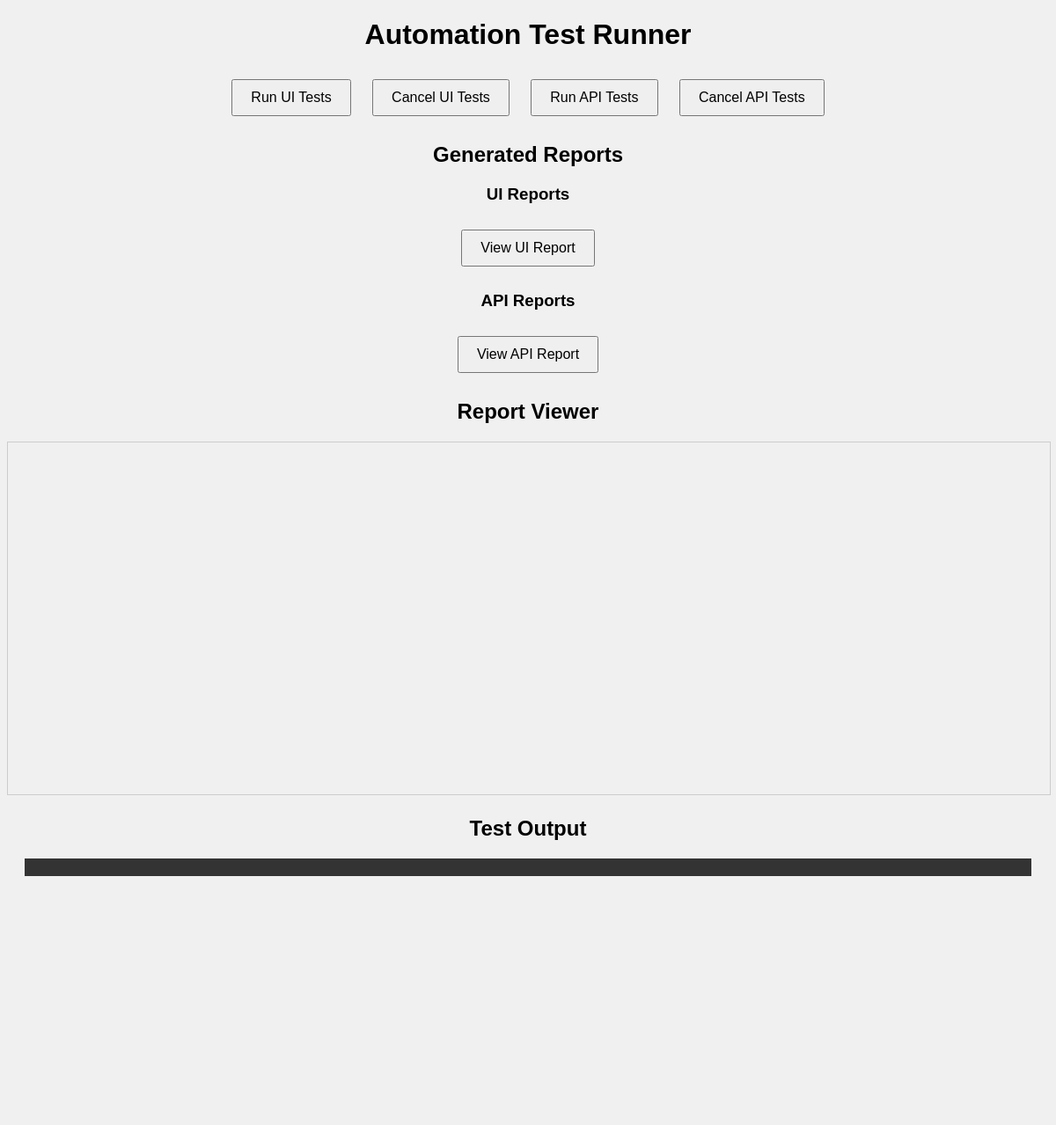
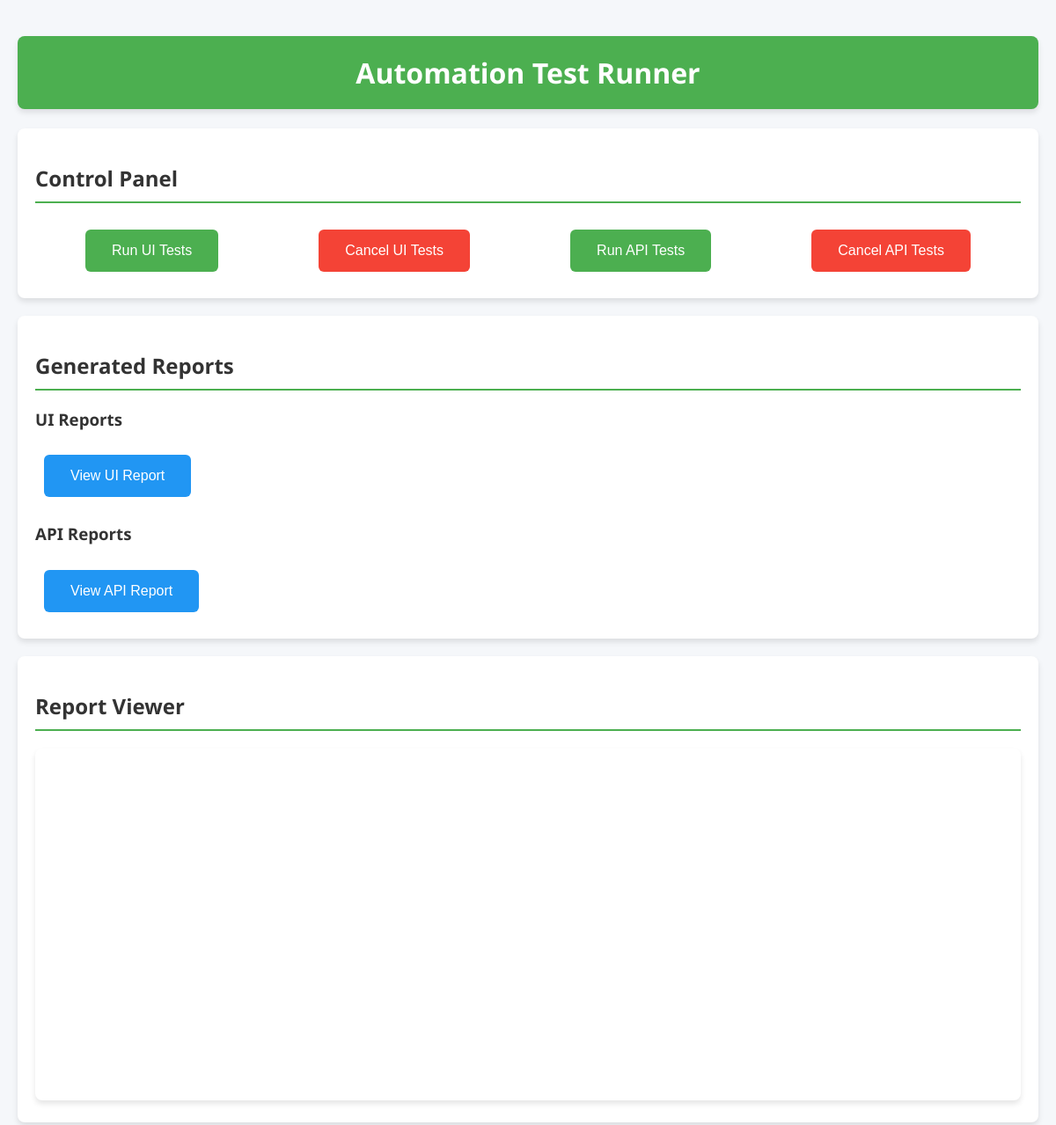
Before and after one commit to USB-Proyecto-de-grado/automation-test, an Electron app: page app/index.html in a window 1200 px wide. Shown: the top 1279 px of the page at 88% size. Before the commit the page ends 1016 px from the top, so only its background shows below. Drawn offline with Linux system fonts and the light colour scheme; no server answers.

Commit message:
Change structure

```diff
--- a/app/index.html
+++ b/app/index.html
@@ -7,32 +7,42 @@
   <link rel="stylesheet" href="style.css">
 </head>
 <body>
+  <div class="container">
+    <header>
       <h1>Automation Test Runner</h1>
+    </header>
 
-  <div id="controls">
-    <button id="run-ui-tests">Run UI Tests</button>
-    <button id="cancel-ui-tests">Cancel UI Tests</button>
-    <button id="run-api-tests">Run API Tests</button>
-    <button id="cancel-api-tests">Cancel API Tests</button>
+    <section id="controls">
+      <h2>Control Panel</h2>
+      <div class="button-group">
+        <button id="run-ui-tests" class="btn-primary">Run UI Tests</button>
+        <button id="cancel-ui-tests" class="btn-secondary">Cancel UI Tests</button>
+        <button id="run-api-tests" class="btn-primary">Run API Tests</button>
+        <button id="cancel-api-tests" class="btn-secondary">Cancel API Tests</button>
       </div>
+    </section>
 
-  <div id="reports">
+    <section id="reports">
       <h2>Generated Reports</h2>
+      <div class="report-section">
         <h3>UI Reports</h3>
-    <button id="view-ui-report">View UI Report</button>
+        <button id="view-ui-report" class="btn-report">View UI Report</button>
+      </div>
+      <div class="report-section">
         <h3>API Reports</h3>
-    <button id="view-api-report">View API Report</button>
+        <button id="view-api-report" class="btn-report">View API Report</button>
       </div>
+    </section>
 
-  <!-- iframe para mostrar el reporte -->
-  <div id="report-viewer">
+    <section id="report-viewer">
       <h2>Report Viewer</h2>
       <iframe id="report-frame" src="" width="100%" height="400px"></iframe>
-  </div>
+    </section>
 
-  <div id="output">
+    <section id="output">
       <h2>Test Output</h2>
       <pre id="test-output"></pre>
+    </section>
   </div>
 
   <script src="script.js"></script>
--- a/app/main.js
+++ b/app/main.js
@@ -92,14 +92,14 @@ ipcMain.on('run-api-tests', (event) => {
 
 // Cargar el reporte más reciente de UI
 ipcMain.on('view-ui-report', (event) => {
-  const uiReportPath = getLatestReport(path.join(__dirname, '../reports/ui'));
+  const uiReportPath = getLatestReport(path.join(__dirname, '../../reports/ui'));
   console.log("Mostrando reporte UI:", uiReportPath);
   event.sender.send('load-report', uiReportPath ? `file://${uiReportPath}` : null);
 });
 
 // Cargar el reporte más reciente de API
 ipcMain.on('view-api-report', (event) => {
-  const apiReportPath = getLatestReport(path.join(__dirname, '../reports/api'));
+  const apiReportPath = getLatestReport(path.join(__dirname, '../../reports/api'));
   console.log("Mostrando reporte API:", apiReportPath);
   event.sender.send('load-report', apiReportPath ? `file://${apiReportPath}` : null);
 });
--- a/app/style.css
+++ b/app/style.css
@@ -1,41 +1,96 @@
 body {
-    font-family: Arial, sans-serif;
-    text-align: center;
-    background-color: #f0f0f0;
+    font-family: 'Segoe UI', Tahoma, Geneva, Verdana, sans-serif;
+    background-color: #f5f7fa;
+    color: #333;
+    margin: 0;
+    padding: 0;
   }
 
-  #controls {
-    margin: 20px;
+  .container {
+    max-width: 1200px;
+    margin: 0 auto;
+    padding: 20px;
+  }
+
+  header h1 {
+    background-color: #4CAF50;
+    color: white;
+    padding: 20px;
+    text-align: center;
+    border-radius: 8px;
+    box-shadow: 0px 4px 6px rgba(0, 0, 0, 0.1);
+  }
+
+  #controls, #reports, #report-viewer, #output {
+    background-color: white;
+    padding: 20px;
+    margin: 20px 0;
+    border-radius: 8px;
+    box-shadow: 0px 4px 6px rgba(0, 0, 0, 0.1);
+  }
+
+  h2 {
+    border-bottom: 2px solid #4CAF50;
+    padding-bottom: 10px;
+    margin-bottom: 20px;
+  }
+
+  .button-group {
+    display: flex;
+    justify-content: space-around;
+    flex-wrap: wrap;
   }
 
   button {
-    padding: 10px 20px;
+    padding: 15px 30px;
+    font-size: 16px;
+    border-radius: 6px;
+    border: none;
+    cursor: pointer;
+    transition: background-color 0.3s ease;
     margin: 10px;
-    font-size: 16px;
-    cursor: pointer;
   }
 
-  #output {
-    margin: 20px;
+  .btn-primary {
+    background-color: #4CAF50;
+    color: white;
+  }
+
+  .btn-primary:hover {
+    background-color: #45a049;
+  }
+
+  .btn-secondary {
+    background-color: #f44336;
+    color: white;
+  }
+
+  .btn-secondary:hover {
+    background-color: #e53935;
+  }
+
+  .btn-report {
+    background-color: #2196F3;
+    color: white;
+  }
+
+  .btn-report:hover {
+    background-color: #1976d2;
+  }
+
+  #report-viewer iframe {
+    border: none;
+    border-radius: 8px;
+    box-shadow: 0px 4px 6px rgba(0, 0, 0, 0.1);
   }
 
   pre {
-    background-color: #333;
-    color: #fff;
-    padding: 10px;
+    background-color: #2e2e2e;
+    color: #f8f8f2;
+    padding: 20px;
+    border-radius: 8px;
     text-align: left;
+    white-space: pre-wrap;
+    word-wrap: break-word;
+    box-shadow: 0px 4px 6px rgba(0, 0, 0, 0.1);
   }
-
-  #reports {
-    margin-top: 20px;
-  }
-
-  #report-viewer {
-    margin-top: 20px;
-  }
-
-  iframe {
-    border: 1px solid #ccc;
-    width: 100%;
-    height: 400px;
-  }
--- a/package.json
+++ b/package.json
@@ -7,7 +7,7 @@
     "test:ui": "mocha  --experimental-modules 'tests/ui/**/*.spec.js'  --reporter mochawesome --reporter-options reportDir=reports/ui,reportFilename=apiReport",
     "test:api": "mocha 'tests/api/**/*.js' --reporter mochawesome --reporter-options reportDir=reports/api,reportFilename=apiReport",
     "test": "npm run test:ui && npm run test:api",
-    "start-gui": "electron app/main.js"
+    "start-gui": "electron main/app/main.js"
   },
   "keywords": [],
   "author": "",
```
Also changed, not shown: tests/api/hooks/user/userHooks.js (+1 -1 lines). Lines whose indentation alone changed are shown as unchanged.
